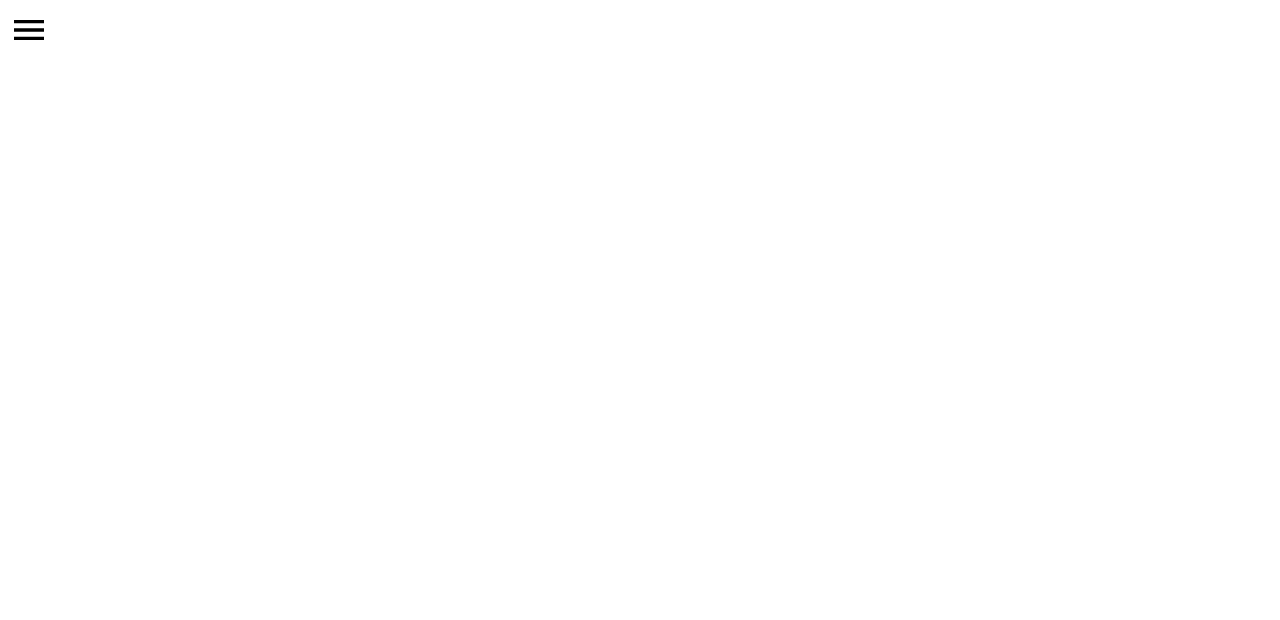
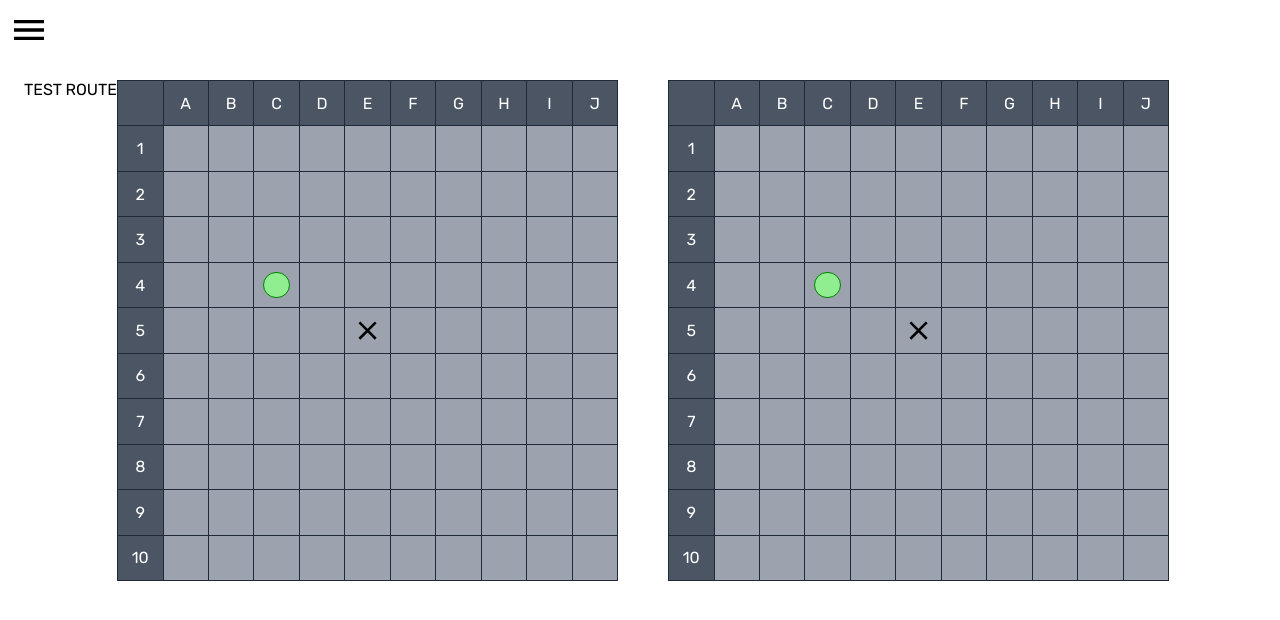
Before and after one commit to slarsson/tddd27-battleship, a React (Vite) app in the folder app/: page /test in a window 1280 px wide. Shown: the top 620 px of the page. Built offline with nearby package versions, Linux system fonts and the light colour scheme.

Commit message:
start gameboard stuff

```diff
--- a/app/src/App.tsx
+++ b/app/src/App.tsx
@@ -1,6 +1,6 @@
 import React from "react";
 import "./index.scss"
-import { Home, HowTo } from './pages'
+import { Home, HowTo, Test } from './pages'
 import { Navbar } from './components';
 
 import {
@@ -31,6 +31,7 @@ export default function App() {
         <Switch>
           <Route exact path="/" component={Home} />
           <Route exact path="/how-to" component={HowTo} />
+          <Route exact path="/test" component={Test} />
         </Switch>
       </div>
     </Router>
--- /dev/null
+++ b/app/src/components/Game/Board.tsx
@@ -0,0 +1,104 @@
+import React, { useState, useEffect, useRef, createRef } from 'react';
+
+import Grid from './Grid';
+
+//import useGrid, { Grid } from './../useGrid';
+
+import './board.scss';
+
+const SIZE = 10;
+const MAX_TILE_WIDTH = 50;
+const alpha = 'ABCDEFGHIJKLMNOPQRST';
+
+enum TileState {
+  Empty,
+  Hit,
+  Miss
+}
+
+interface GridPosition {
+  x: number;
+  y: number;
+}
+
+const Board = () => {
+  const [grid, setGrid] = useState<TileState[]>((new Array(SIZE * SIZE)).fill(TileState.Empty));
+  const [tileHeight, setTileHeight] = useState<number>(50);
+
+  const [position, setPosition] = useState<GridPosition>({x: 0, y: 0});
+
+  const div = useRef<HTMLDivElement | null>(null);
+
+  const observer = useRef(
+    new ResizeObserver(() => {
+      if (div.current) {
+        console.log(div.current.offsetLeft);
+
+        let size = Math.min(div.current.clientWidth / (SIZE + 1), MAX_TILE_WIDTH);
+
+
+        setPosition({
+          x: div.current.offsetLeft,
+          y: div.current.offsetTop
+        });
+
+        setTileHeight(size);
+        //setTileHeight(Math.min(size, 50));
+      }
+    })
+  );
+
+  const action = (id: number) => {
+    console.log();
+    grid[id] = 1;
+    setGrid([...grid]);
+    console.log(id);
+  }
+
+
+  useEffect(() => {
+    if (div.current) {
+      console.log('wtf???')
+      observer.current.observe(div.current)
+    }
+
+    // return () => {
+    //   observer.current.unobserve()
+    // }
+  }, []);
+
+
+  const tileStyle = {width: `${tileHeight}px`, height: `${tileHeight}px`};
+
+  return (
+    <>
+    <div className="board" ref={div} style={{maxWidth: `${MAX_TILE_WIDTH * SIZE}px`}}>
+      <div className="board-header board-header-top">
+        <div style={tileStyle} className="tile"></div>
+        {[...Array(SIZE)].map((_, i) => <div style={tileStyle} className="tile">{alpha[i]}</div>)}
+      </div>
+      <div className="grid-container">
+        <div className="board-header">
+          {[...Array(SIZE)].map((_, i) => <div style={tileStyle} className="tile">{i + 1}</div>)}
+        </div>
+        <div className="grid">
+          <Grid tileSize={tileHeight} size={SIZE}></Grid>
+          {/* {grid.map((v, i) => {
+            return (
+              <div
+                style={tileStyle}
+                className="tile"
+                key={'grid-' + i}
+              >
+              {v == TileState.Empty ? <button onClick={() => action(i)}>{v}</button> : 'x'}
+              </div>
+            )
+          })}      */}
+        </div>
+      </div>
+    </div>
+    </>
+  );
+}
+
+export default Board;
--- /dev/null
+++ b/app/src/components/Game/Grid.tsx
@@ -0,0 +1,71 @@
+import React, { useState, useEffect, useRef, createRef } from 'react';
+
+interface Props {
+  size: number;
+  tileSize: number;
+}
+
+interface TileProps {
+  value: TileState;
+}
+
+enum TileState {
+  Empty,
+  Miss,
+  Hit,
+  PartialHit,
+}
+
+const Tile = ({ value }: TileProps) => {
+  switch (value) {
+    case TileState.Empty:
+      return <button className="tile-state-empty"></button>;
+    case TileState.Miss:
+      return (
+        <div className="tile-state-miss">
+          <svg xmlns="http://www.w3.org/2000/svg" height="24px" viewBox="0 0 24 24" width="24px" fill="#000000"><path d="M0 0h24v24H0V0z" fill="none"/><path d="M19 6.41L17.59 5 12 10.59 6.41 5 5 6.41 10.59 12 5 17.59 6.41 19 12 13.41 17.59 19 19 17.59 13.41 12 19 6.41z"/></svg>
+        </div>
+      );
+    case TileState.Hit:
+      return <div className="tile-state-hit"><div></div></div>;
+    case TileState.PartialHit:
+      return <div>?</div>;
+    default:
+      return <div></div>;
+  }
+}
+
+const Grid = ({ size, tileSize }: Props) => {
+  const [grid, setGrid] = useState<TileState[]>((new Array(size * size)).fill(TileState.Empty));
+
+  useEffect(() => {
+    grid[32] = TileState.Hit;
+
+    grid[44] = TileState.Miss;
+    setGrid([...grid]);
+  }, []);
+
+  const handler = (idx: number) => {
+    grid[idx] = TileState.Hit;
+    setGrid([...grid]);
+  }
+
+  return (
+    <div>
+      {grid.map((v, i) => {
+        return (
+          <div
+            style={{width: `${tileSize}px`, height: `${tileSize}px`}}
+            className="tile"
+            key={'grid-' + i}
+            onClick={() => handler(i)}
+          >
+            <Tile value={v}></Tile>
+          </div>
+        )
+      })}
+    </div>
+  );
+}
+
+export default Grid;
--- /dev/null
+++ b/app/src/components/Game/board.scss
@@ -0,0 +1,155 @@
+
+:root {
+  --grid-border-color: #1F2937;
+	--grid-border-size: 1px;
+
+	--board-header-background-color: #4B5563;
+	--board-header-color: #fff;
+
+	--grid-background-color: #9CA3AF;
+}
+
+.board {
+	border-top: var(--grid-border-size) solid var(--grid-border-color);
+	border-left: var(--grid-border-size) solid var(--grid-border-color);
+
+	* {
+		box-sizing: border-box;
+	}
+
+	.grid-container {
+		//background-color: green;
+		display: flex;
+	}
+
+	.board-header {
+		//display: flex;
+		background-color: var(--board-header-background-color);
+		color: var(--board-header-color);
+	}
+
+	.board-header-top {
+		display: flex;
+	}
+
+
+
+
+
+	.tile {
+		border-right: var(--grid-border-size) solid var(--grid-border-color);
+		border-bottom: var(--grid-border-size) solid var(--grid-border-color);
+		display: flex;
+		align-items: center;
+		justify-content: center;
+
+		div {
+			width: 100%;
+			height: 100%;
+		}
+	}
+
+	.grid {
+		width: 100%;
+		background-color: var(--grid-background-color);
+
+
+		div {
+			float: left;
+			box-sizing: border-box;
+		}
+
+		button {
+			width: 100%;
+			height: 100%;
+			background-color: transparent;
+			border: none;
+			cursor: pointer;
+		}
+
+		.tile-state-empty { background-color: transparent; }
+		.tile-state-hit {
+			display: flex;
+			align-items: center;
+			justify-content: center;
+
+			div {
+				border-radius: 100%;
+				width: 60%;
+				height: 60%;
+				background-color:lightgreen;
+				border: 1px solid green;
+			}
+		}
+		.tile-state-miss {
+			//background-color:red;
+			display: flex;
+			align-items: center;
+			justify-content: center;
+
+			svg {
+				fill: black;
+				width: 70%;
+				height: 70%;
+			}
+		}
+
+	}
+
+}
+
+
+
+.item {
+  background-color: #e1567c;
+  width: 200px;
+  height: 44px;
+  position:absolute;
+  cursor: move;
+  user-select: none;
+  font-size: 20px;
+  overflow: hidden;
+  box-sizing: border-box;
+  border: 2px solid red;
+
+  opacity: 0.7;
+
+  &:hover {
+
+  }
+}
+
+// .grid {
+// 	background-color: #F472B6;
+// 	font-size: 0px;
+// 	border-left: var(--grid-border-size) solid var(--grid-border-color);
+// 	border-top: var(--grid-border-size) solid var(--grid-border-color);
+
+// 	div {
+// 		font-size: 30px;
+// 		float: left;
+// 		box-sizing: border-box;
+// 		border: none;
+// 		background-color: transparent;
+// 		border-top: none;
+// 		border-left: none;
+// 		border-right: var(--grid-border-size) solid var(--grid-border-color);
+// 		border-bottom: var(--grid-border-size) solid var(--grid-border-color);
+// 		padding: 0;
+// 		margin: 0;
+// 		background-color: blue;
+// 		display: flex;
+// 		align-items: center;
+// 		justify-content: center;
+
+// 		&:hover {
+// 			background-color: green;
+// 		}
+// 	}
+
+// 	button {
+// 		width: 100%;
+// 		height: 100%;
+// 		cursor: pointer;
+// 	}
+// }
--- a/app/src/index.scss
+++ b/app/src/index.scss
@@ -20,3 +20,5 @@ body {
   justify-content: left;
   align-items: left;
 }
+
+*:focus {outline:none !important}
--- /dev/null
+++ b/app/src/pages/Test/Test.tsx
@@ -0,0 +1,16 @@
+import React from "react";
+
+import Board from './../../components/Game/Board';
+
+export const Test = () => {
+  return (
+    <div style={{display: 'flex'}}>
+      TEST ROUTE
+      <Board></Board>
+
+      <div style={{marginLeft: '50px'}}></div>
+
+      <Board></Board>
+    </div>
+  )
+}
--- a/app/src/pages/index.ts
+++ b/app/src/pages/index.ts
@@ -1,2 +1,3 @@
 export { Home } from './Home/Home';
 export { HowTo } from './How-to/HowTo';
+export { Test } from './Test/Test';
```
Also changed, not shown: app/src/components/useGrid.tsx (+28 -0 lines), 1 other file (tests, documents, lock files or other folders).
